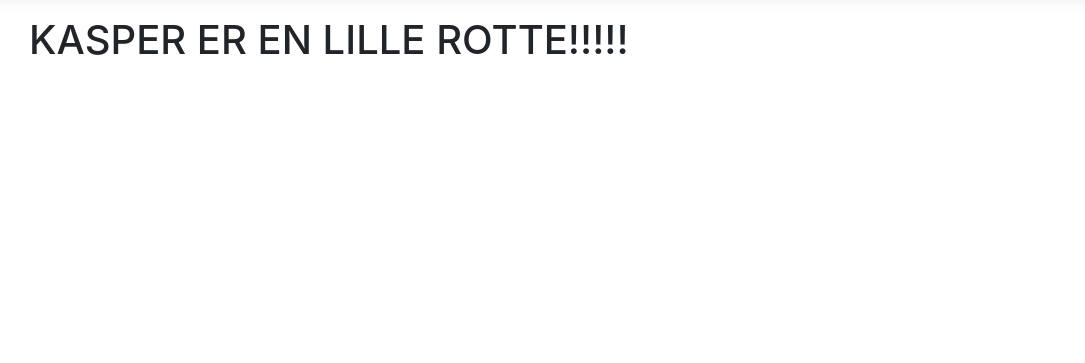
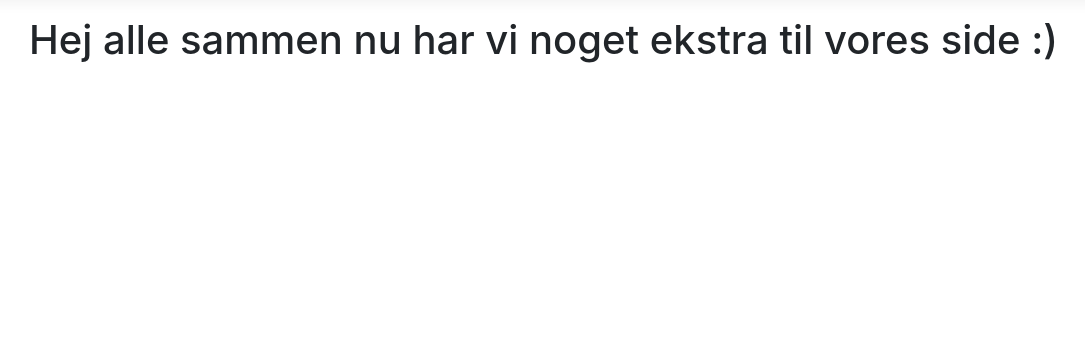
Before and after one commit to bi409f20/unibook, an ASP.NET Core app: page /Test in a window 1280 px wide. Shown: the part 57-420 px from the top of the page, without its empty margins (56-1141 px from the left). Run offline with ASP.NET Core 8, Linux system fonts and the light colour scheme.

```diff
--- a/unibook/unibook/Pages/Test.cshtml
+++ b/unibook/unibook/Pages/Test.cshtml
@@ -4,4 +4,4 @@
     ViewData["Title"] = "Test";
 }
 
-<h1>KASPER ER EN LILLE ROTTE!!!!!</h1>
+<h1>Hej alle sammen nu har vi noget ekstra til vores side :) </h1>
```
